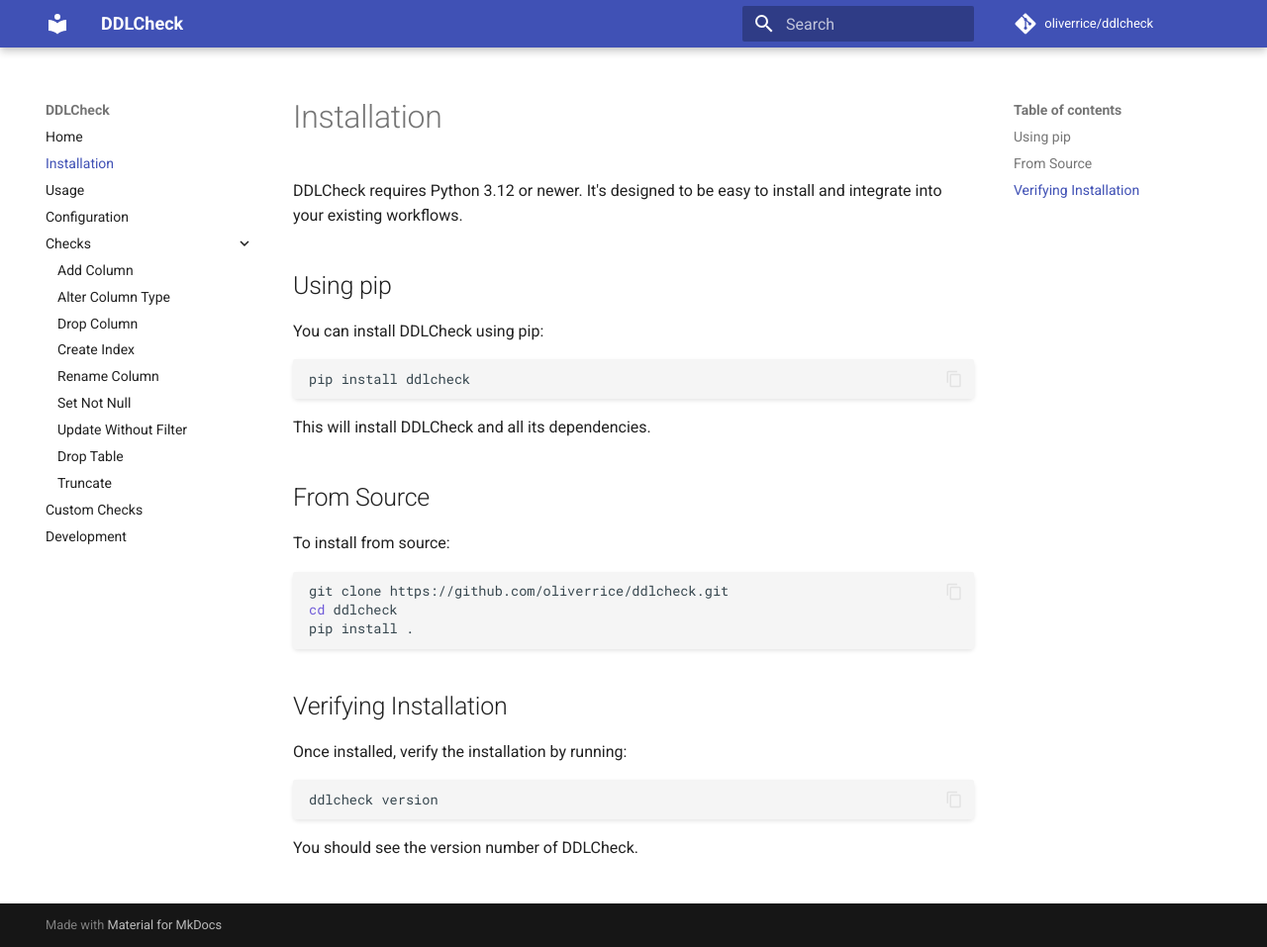
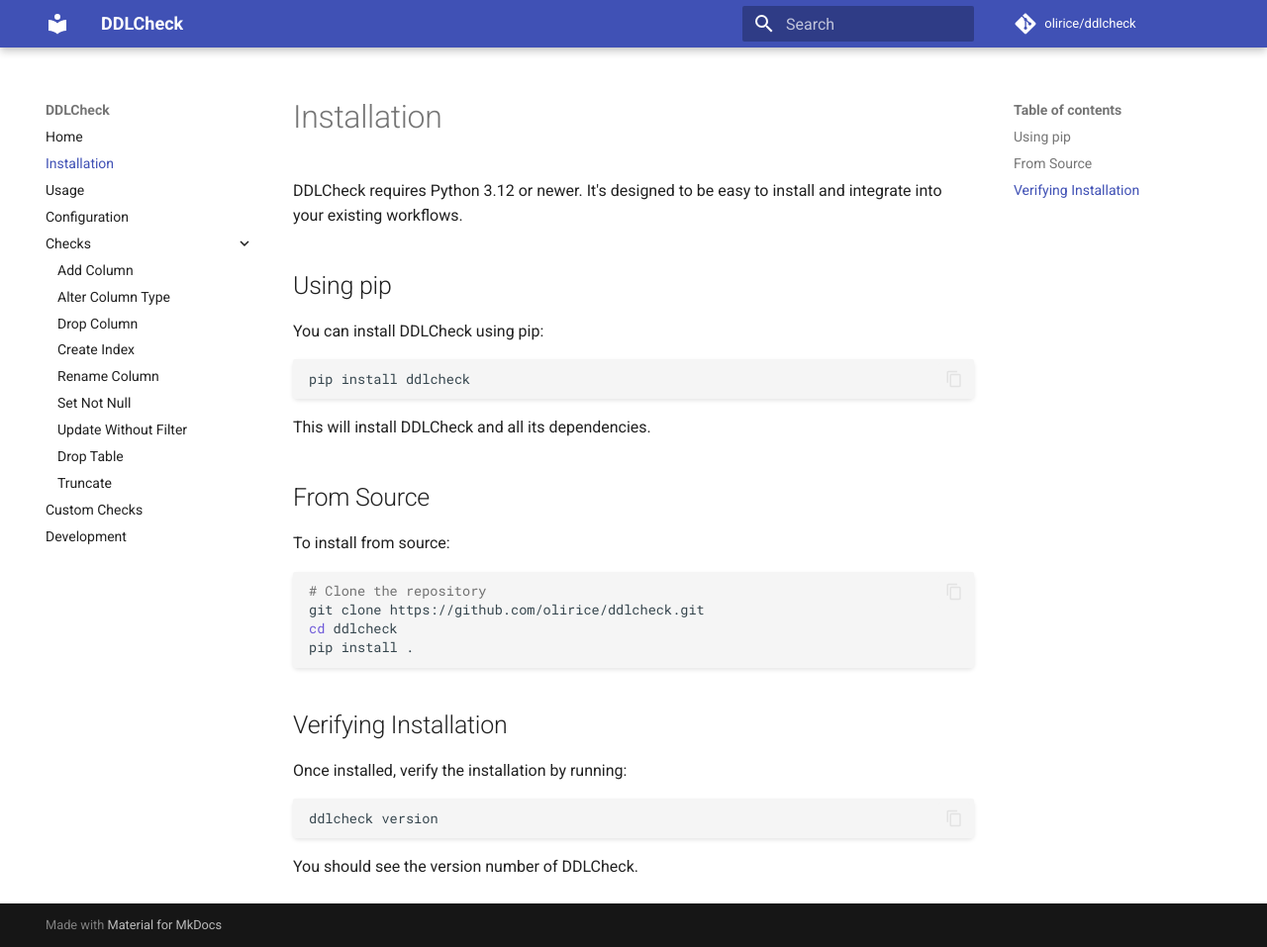
Before and after one commit to olirice/ddlcheck, an MkDocs documentation site: the page built from docs/installation.md, in a window 1280 px wide and 957 px high. Shown: the whole window at 99% size. Built offline with MkDocs 1.6.1 and Material for MkDocs 9.7.7, drawn with Linux system fonts in a browser that asks for light colours; comment, search, counter and statistics services are not loaded.

````diff
--- a/docs/installation.md
+++ b/docs/installation.md
@@ -17,7 +17,8 @@ This will install DDLCheck and all its dependencies.
 To install from source:
 
 ```bash
-git clone https://github.com/oliverrice/ddlcheck.git
+# Clone the repository
+git clone https://github.com/olirice/ddlcheck.git
 cd ddlcheck
 pip install .
 ```
--- a/mkdocs.yml
+++ b/mkdocs.yml
@@ -2,8 +2,8 @@ site_name: DDLCheck
 site_description: CLI tool to analyze SQL migrations for potential production database risks
 site_author: Oliver Rice
 
-repo_url: https://github.com/oliverrice/ddlcheck
-repo_name: oliverrice/ddlcheck
+repo_url: https://github.com/olirice/ddlcheck
+repo_name: olirice/ddlcheck
 
 theme:
   name: material
````
Also changed, not shown: README.md (+8 -7 lines), docs/development.md (+1 -1 lines), docs/index.md (+1 -1 lines), pyproject.toml (+17 -3 lines), 1 other file.
